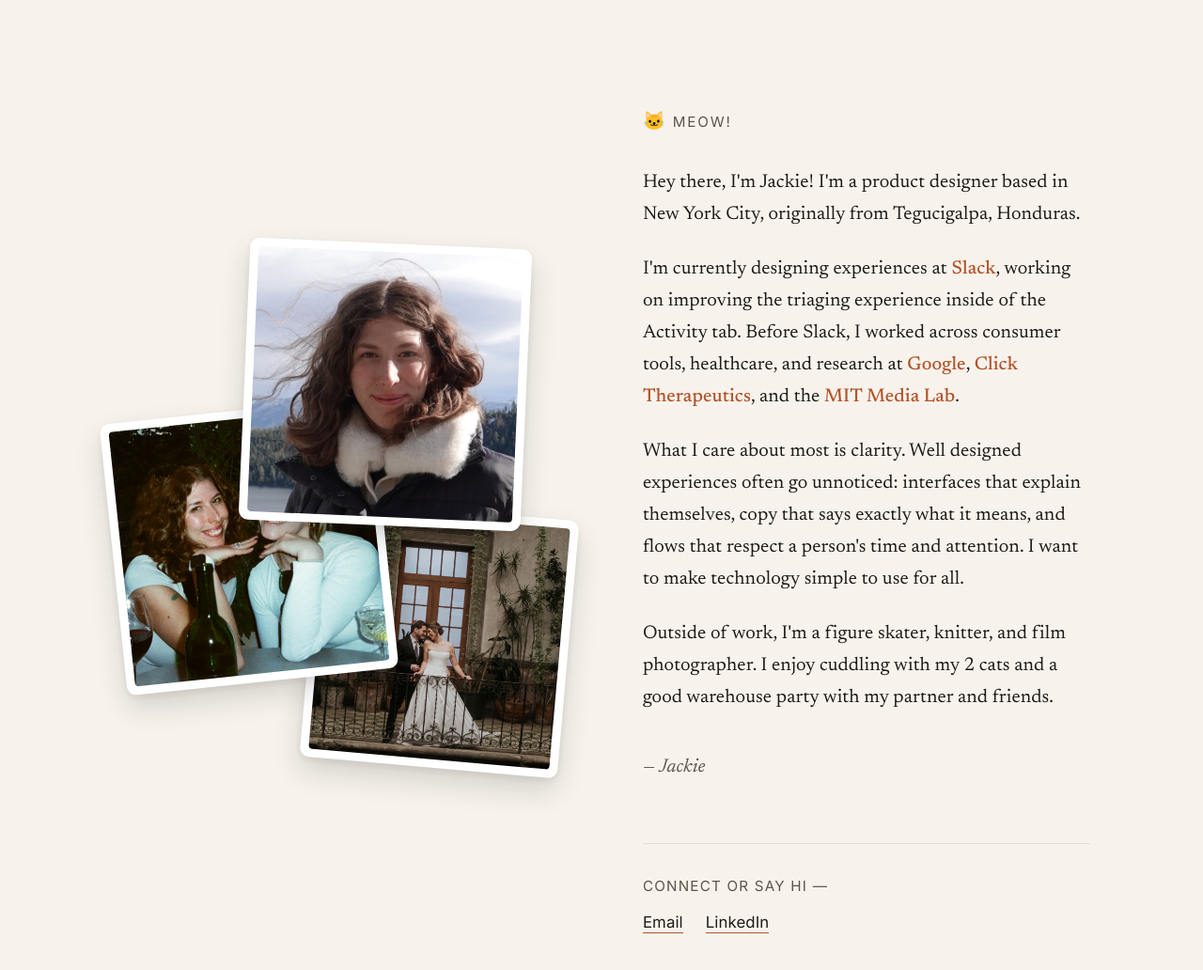
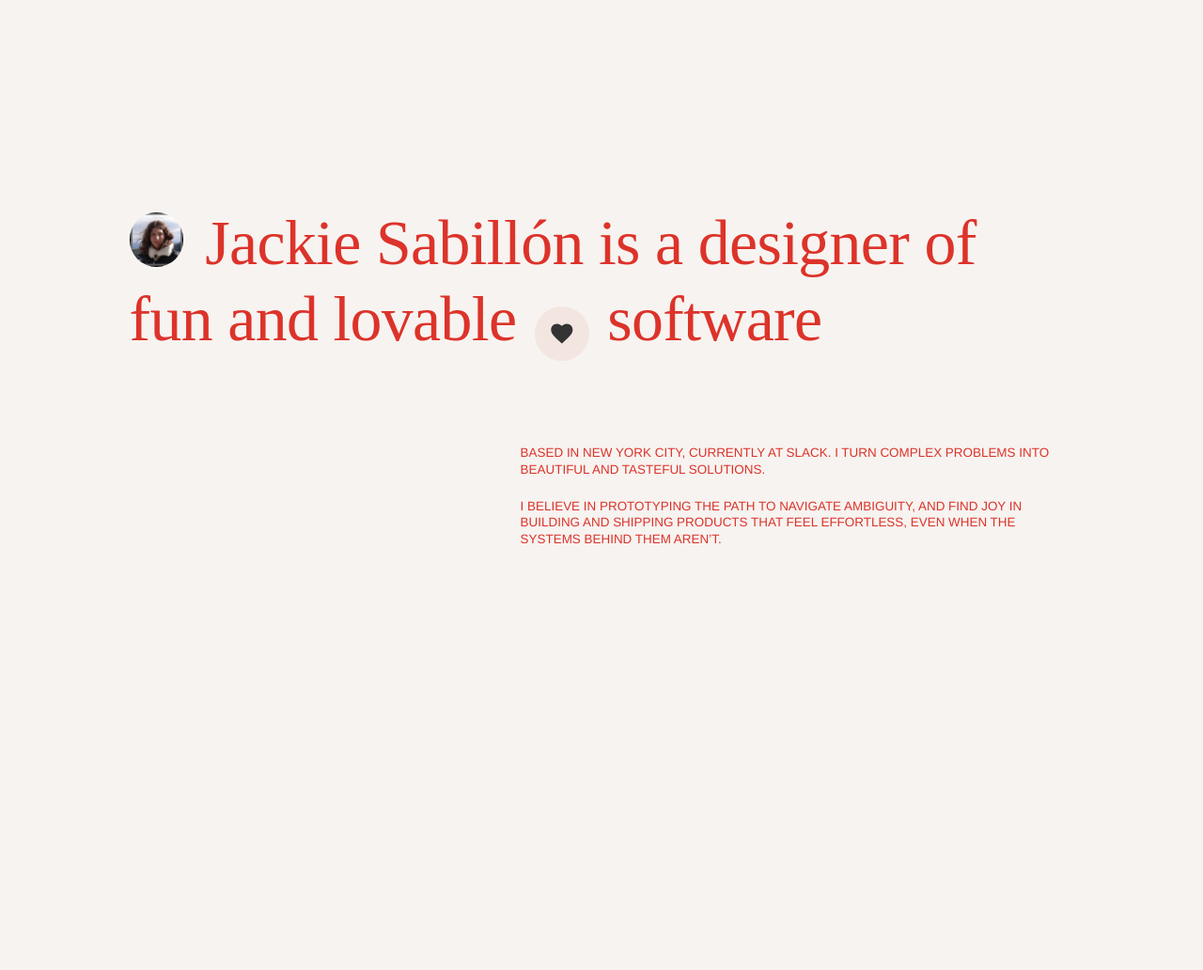
Before and after one commit to jnsabillon/personal-website, a plain HTML site: page index.html in a window 1280 px wide. Shown: the whole page at 94% size. After the commit the page ends 800 px from the top, so only its background shows below. Drawn offline with Linux system fonts and the light colour scheme; a web font is replaced by a local one.

Commit message:
feat: Redesign homepage as single-screen hero
Replace the collage and bio layout with a Gloock headline and an
uppercase Helvetica Neue Light description in #DC332A. Remove the
unused lightbox script.

Co-Authored-By: Claude Sonnet 5.5 <noreply@anthropic.com>
Co-Authored-By: Claude <svc-devxp-claude@slack-corp.com>

```diff
--- a/index.html
+++ b/index.html
@@ -3,119 +3,49 @@
 <head>
   <meta charset="UTF-8" />
   <meta name="viewport" content="width=device-width, initial-scale=1.0" />
-  <title>Jackie Sabillon — Product Designer</title>
+  <title>Jackie Sabillón — Product Designer</title>
   <meta
     name="description"
-    content="Jackie Sabillon — product designer based in New York City, originally from Tegucigalpa, Honduras. Currently designing at Slack."
+    content="Jackie Sabillón is a designer of fun and lovable software. Based in New York City, currently at Slack."
   />
 
-  <!-- Open Graph / social preview -->
-  <meta property="og:title" content="Jackie Sabillon — Product Designer" />
+  <meta property="og:title" content="Jackie Sabillón — Product Designer" />
   <meta
     property="og:description"
-    content="Product designer based in New York City. Currently designing at Slack."
+    content="Designer of fun and lovable software. Based in New York City, currently at Slack."
   />
   <meta property="og:type" content="website" />
 
-  <!-- Fonts -->
   <link rel="preconnect" href="https://fonts.googleapis.com" />
   <link rel="preconnect" href="https://fonts.gstatic.com" crossorigin />
-  <link
-    href="https://fonts.googleapis.com/css2?family=Newsreader:ital,opsz,wght@0,6..72,400;0,6..72,500;1,6..72,400&family=Inter:wght@400;500&display=swap"
-    rel="stylesheet"
-  />
+  <link href="https://fonts.googleapis.com/css2?family=Gloock&display=swap" rel="stylesheet" />
 
   <link rel="stylesheet" href="styles.css" />
 </head>
 <body>
   <main class="page">
-    <div class="layout">
-      <section class="collage reveal" aria-label="A few snapshots of me">
-        <figure class="snap snap--portrait">
-          <span class="snap__frame">
-            <img
-              src="images/portrait.png"
-              alt="Jackie outdoors in a fur-collar puffer, hair blowing in the wind, a lake and snowy mountains behind her"
-              loading="lazy"
-            />
-          </span>
-        </figure>
-        <figure class="snap snap--friends">
-          <span class="snap__frame">
-            <img
-              src="images/friends.png"
-              alt="Jackie and a friend at a golden-hour dinner, captured on film"
-              loading="lazy"
-            />
-          </span>
-        </figure>
-        <figure class="snap snap--wedding">
-          <span class="snap__frame">
-            <img
-              src="images/wedding.png"
-              alt="Jackie and her partner at a wedding in front of an ivy-framed doorway"
-              loading="lazy"
-            />
-          </span>
-        </figure>
-      </section>
+    <h1 class="headline">
+      <img class="headline__avatar" src="images/portrait.png" alt="Jackie" />
+      Jackie Sabillón is a designer of fun and lovable
+      <span class="headline__heart" role="img" aria-label="love">
+        <svg viewBox="0 0 24 24" aria-hidden="true">
+          <path d="M12 21.35l-1.45-1.32C5.4 15.36 2 12.28 2 8.5 2 5.42 4.42 3 7.5 3c1.74 0 3.41.81 4.5 2.09C13.09 3.81 14.76 3 16.5 3 19.58 3 22 5.42 22 8.5c0 3.78-3.4 6.86-8.55 11.54L12 21.35z" />
+        </svg>
+      </span>
+      software
+    </h1>
 
-      <div class="content">
-        <article class="bio reveal">
-          <p class="greeting"><span class="wave" aria-hidden="true">🐱</span> meow!</p>
-
-          <p>
-            Hey there, I'm Jackie! I'm a product designer based in New York City,
-            originally from Tegucigalpa, Honduras.
-          </p>
-
-          <p>
-            I'm currently designing experiences at
-            <span class="highlight">Slack</span>, working on improving the triaging
-            experience inside of the Activity tab. Before Slack, I worked across
-            consumer tools, healthcare, and research at
-            <span class="highlight">Google</span>,
-            <span class="highlight">Click Therapeutics</span>, and the
-            <span class="highlight">MIT Media Lab</span>.
-          </p>
-
-          <p>
-            What I care about most is clarity. Well designed experiences often go
-            unnoticed: interfaces that explain themselves, copy that says exactly
-            what it means, and flows that respect a person's time and attention. I
-            want to make technology simple to use for all.
-          </p>
-
-          <p>
-            Outside of work, I'm a figure skater, knitter, and film photographer. I
-            enjoy cuddling with my 2 cats and a good warehouse party with my partner
-            and friends.
-          </p>
-
-          <p class="signoff">— Jackie</p>
-        </article>
-
-        <footer class="contact reveal">
-          <p class="contact__lead">Connect or say hi —</p>
-          <ul class="contact__links">
-            <li><a href="mailto:jackiensabillon@gmail.com">Email</a></li>
-            <li>
-              <a href="https://www.linkedin.com/in/jnsabillon/" target="_blank" rel="noopener">
-                LinkedIn
-              </a>
-            </li>
-          </ul>
-        </footer>
-      </div>
+    <div class="description">
+      <p>
+        Based in New York City, currently at Slack. I turn complex problems into
+        beautiful and tasteful solutions.
+      </p>
+      <p>
+        I believe in prototyping the path to navigate ambiguity, and find joy in
+        building and shipping products that feel effortless, even when the
+        systems behind them aren’t.
+      </p>
     </div>
   </main>
-
-  <!-- Lightbox overlay -->
-  <div class="lightbox" id="lightbox" role="dialog" aria-modal="true" aria-label="Photo viewer" hidden>
-    <button class="lightbox__close" type="button" aria-label="Close photo viewer">&times;</button>
-    <img class="lightbox__img" id="lightbox-img" src="" alt="" />
-  </div>
-
-  <script src="script.js" defer></script>
 </body>
 </html>
--- a/script.js
+++ /dev/null
@@ -1,69 +0,0 @@
-(function () {
-  "use strict";
-
-  const prefersReducedMotion = window.matchMedia(
-    "(prefers-reduced-motion: reduce)"
-  ).matches;
-
-  /* ---------- Scroll reveal ---------- */
-  const revealEls = document.querySelectorAll(".reveal");
-
-  if (prefersReducedMotion || !("IntersectionObserver" in window)) {
-    revealEls.forEach((el) => el.classList.add("is-visible"));
-  } else {
-    const observer = new IntersectionObserver(
-      (entries, obs) => {
-        entries.forEach((entry) => {
-          if (entry.isIntersecting) {
-            entry.target.classList.add("is-visible");
-            obs.unobserve(entry.target);
-          }
-        });
-      },
-      { threshold: 0.12 }
-    );
-    revealEls.forEach((el) => observer.observe(el));
-  }
-
-  /* ---------- Lightbox ---------- */
-  const lightbox = document.getElementById("lightbox");
-  const lightboxImg = document.getElementById("lightbox-img");
-  const closeBtn = lightbox.querySelector(".lightbox__close");
-  const galleryImgs = document.querySelectorAll(".snap img");
-  let lastFocused = null;
-
-  function openLightbox(img) {
-    lastFocused = document.activeElement;
-    lightboxImg.src = img.currentSrc || img.src;
-    lightboxImg.alt = img.alt;
-    lightbox.hidden = false;
-    document.body.style.overflow = "hidden";
-    closeBtn.focus();
-  }
-
-  function closeLightbox() {
-    lightbox.hidden = true;
-    lightboxImg.src = "";
-    document.body.style.overflow = "";
-    if (lastFocused) lastFocused.focus();
-  }
-
-  galleryImgs.forEach((img) => {
-    img.setAttribute("tabindex", "0");
-    img.addEventListener("click", () => openLightbox(img));
-    img.addEventListener("keydown", (e) => {
-      if (e.key === "Enter" || e.key === " ") {
-        e.preventDefault();
-        openLightbox(img);
-      }
-    });
-  });
-
-  closeBtn.addEventListener("click", closeLightbox);
-  lightbox.addEventListener("click", (e) => {
-    if (e.target === lightbox) closeLightbox();
-  });
-  document.addEventListener("keydown", (e) => {
-    if (e.key === "Escape" && !lightbox.hidden) closeLightbox();
-  });
-})();
--- a/styles.css
+++ b/styles.css
@@ -1,17 +1,13 @@
 :root {
-  --bg: #f7f3ec;
-  --bg-elev: #fffdf9;
-  --ink: #1f1b16;
-  --ink-soft: #5c554a;
-  --accent: #b5532a;
-  --line: #e6dccd;
-  --max-width: 68rem;
-  --radius: 14px;
-  --serif: "Newsreader", Georgia, "Times New Roman", serif;
-  --sans: "Inter", -apple-system, BlinkMacSystemFont, "Segoe UI", sans-serif;
+  --bg: #f7f3f0;
+  --red: #dc332a;
+  --heart-bg: #f3e6e1;
+  --heart: #333;
 }
 
-* {
+*,
+*::before,
+*::after {
   box-sizing: border-box;
 }
 
@@ -22,265 +18,83 @@ html {
 body {
   margin: 0;
   background: var(--bg);
-  color: var(--ink);
-  font-family: var(--serif);
-  font-size: 1.25rem;
-  line-height: 1.7;
-  letter-spacing: 0.1px;
+  color: var(--red);
   -webkit-font-smoothing: antialiased;
-  text-rendering: optimizeLegibility;
 }
 
 .page {
-  max-width: var(--max-width);
-  margin: 0 auto;
-  padding: clamp(3rem, 9vw, 7rem) 1.5rem 4rem;
+  min-height: 100vh;
+  padding: 0 10.75vw;
+  display: flex;
+  flex-direction: column;
+  justify-content: center;
+  gap: clamp(2rem, 7vw, 6.5rem);
 }
 
-/* ---------- Two-column layout ---------- */
-.layout {
-  display: grid;
-  grid-template-columns: 1.05fr 1fr;
-  gap: clamp(2rem, 5vw, 4.5rem);
-  align-items: center;
+.headline {
+  margin: 0;
+  max-width: 17em;
+  font-family: "Gloock", serif;
+  font-weight: 400;
+  font-size: clamp(2.25rem, 5.3vw, 5.5rem);
+  line-height: 1.2;
+  letter-spacing: -0.01em;
 }
 
-.content {
-  max-width: 34rem;
+.headline__avatar {
+  display: inline-block;
+  width: 0.85em;
+  height: 0.85em;
+  margin-right: 0.1em;
+  border-radius: 50%;
+  object-fit: cover;
+  vertical-align: -0.05em;
 }
 
-/* ---------- Bio ---------- */
-.bio p {
-  margin: 0 0 1.5rem;
+.headline__heart {
+  display: inline-flex;
+  align-items: center;
+  justify-content: center;
+  width: 0.85em;
+  height: 0.85em;
+  margin: 0 0.05em;
+  border-radius: 50%;
+  background: var(--heart-bg);
+  vertical-align: -0.1em;
 }
 
-.greeting {
-  font-family: var(--sans);
-  font-size: 0.95rem;
-  letter-spacing: 0.12em;
-  text-transform: uppercase;
-  color: var(--ink-soft);
-  margin-bottom: 2rem !important;
+.headline__heart svg {
+  width: 48%;
+  height: 48%;
+  fill: var(--heart);
 }
 
-.wave {
-  display: inline-block;
-  font-size: 1.2rem;
-  transform-origin: 70% 70%;
-  animation: wiggle 2.8s ease-in-out infinite;
+.description {
+  margin-left: 32.5vw;
+  max-width: 46vw;
+  font-family: "Helvetica Neue", Helvetica, Arial, sans-serif;
+  font-weight: 300;
+  font-size: clamp(0.8rem, 1.05vw, 1.1rem);
+  line-height: 1.3;
+  text-transform: uppercase;
 }
 
-@keyframes wiggle {
-  0%, 92%, 100% { transform: rotate(0deg); }
-  94% { transform: rotate(-12deg); }
-  96% { transform: rotate(12deg); }
-  98% { transform: rotate(-8deg); }
+.description p {
+  margin: 0 0 1.6em;
 }
 
-.highlight {
-  color: var(--accent);
-  font-weight: 500;
+.description p:last-child {
+  margin-bottom: 0;
 }
 
-.signoff {
-  font-style: italic;
-  color: var(--ink-soft);
-  margin-top: 2.5rem !important;
-}
+@media (max-width: 720px) {
+  .page {
+    padding: 0 1.5rem;
+    justify-content: center;
+  }
 
-/* ---------- Snapshot collage ---------- */
-.collage {
-  position: relative;
-  width: 100%;
-  aspect-ratio: 1 / 1.18;
-}
-
-.snap {
-  position: absolute;
-  margin: 0;
-  background: #fff;
-  padding: 9px;
-  border-radius: 10px;
-  box-shadow: 0 14px 30px rgba(31, 27, 22, 0.16),
-    0 3px 8px rgba(31, 27, 22, 0.08);
-  transform: rotate(var(--rot, 0deg));
-  transition: transform 0.45s ease, box-shadow 0.45s ease;
-  cursor: zoom-in;
-}
-
-.snap__frame {
-  display: block;
-  overflow: hidden;
-  border-radius: 4px;
-  aspect-ratio: 1 / 1;
-}
-
-.snap__frame img {
-  display: block;
-  width: 100%;
-  height: 100%;
-  object-fit: cover;
-  /* The source photos ship with a baked-in gray frame; scale slightly to crop it out. */
-  transform: scale(1.14);
-}
-
-.snap:hover,
-.snap:focus-within {
-  transform: rotate(var(--rot, 0deg)) translateY(-6px) scale(1.02);
-  box-shadow: 0 24px 46px rgba(31, 27, 22, 0.22),
-    0 5px 12px rgba(31, 27, 22, 0.1);
-  z-index: 5;
-}
-
-.snap--portrait {
-  --rot: 2.5deg;
-  width: 60%;
-  top: 0;
-  left: 28%;
-  z-index: 3;
-}
-
-.snap--friends {
-  --rot: -6deg;
-  width: 58%;
-  top: 30%;
-  left: 0;
-  z-index: 2;
-}
-
-.snap--wedding {
-  --rot: 5deg;
-  width: 55%;
-  top: 48%;
-  left: 42%;
-  z-index: 1;
-}
-
-/* ---------- Contact ---------- */
-.contact {
-  margin-top: 4rem;
-  padding-top: 2rem;
-  border-top: 1px solid var(--line);
-}
-
-.contact__lead {
-  font-family: var(--sans);
-  font-size: 0.95rem;
-  letter-spacing: 0.08em;
-  text-transform: uppercase;
-  color: var(--ink-soft);
-  margin: 0 0 0.75rem;
-}
-
-.contact__links {
-  list-style: none;
-  display: flex;
-  flex-wrap: wrap;
-  gap: 1.5rem;
-  margin: 0;
-  padding: 0;
-  font-family: var(--sans);
-  font-size: 1.05rem;
-}
-
-a {
-  color: var(--ink);
-  text-decoration: none;
-  border-bottom: 1px solid var(--accent);
-  padding-bottom: 1px;
-  transition: color 0.2s ease, border-color 0.2s ease;
-}
-
-a:hover,
-a:focus-visible {
-  color: var(--accent);
-}
-
-:focus-visible {
-  outline: 2px solid var(--accent);
-  outline-offset: 3px;
-  border-radius: 3px;
-}
-
-/* ---------- Reveal animation ---------- */
-.reveal {
-  opacity: 0;
-  transform: translateY(16px);
-  transition: opacity 0.7s ease, transform 0.7s ease;
-}
-
-.reveal.is-visible {
-  opacity: 1;
-  transform: none;
-}
-
-/* ---------- Lightbox ---------- */
-.lightbox {
-  position: fixed;
-  inset: 0;
-  background: rgba(20, 16, 12, 0.86);
-  display: flex;
-  align-items: center;
-  justify-content: center;
-  padding: 1.5rem;
-  z-index: 50;
-}
-
-.lightbox[hidden] {
-  display: none;
-}
-
-.lightbox__img {
-  max-width: min(90vw, 900px);
-  max-height: 86vh;
-  border-radius: var(--radius);
-  box-shadow: 0 24px 60px rgba(0, 0, 0, 0.45);
-}
-
-.lightbox__close {
-  position: absolute;
-  top: 1.25rem;
-  right: 1.5rem;
-  background: none;
-  border: none;
-  color: #fff;
-  font-size: 2.5rem;
-  line-height: 1;
-  cursor: pointer;
-  padding: 0.25rem 0.5rem;
-}
-
-/* ---------- Responsive ---------- */
-@media (max-width: 820px) {
-  .layout {
-    grid-template-columns: 1fr;
-    gap: clamp(2rem, 7vw, 3.5rem);
-  }
-  .collage {
-    max-width: 30rem;
-    margin: 0 auto;
-  }
-  .content {
+  .description {
+    margin-left: 0;
     max-width: none;
   }
 }
-
-@media (max-width: 600px) {
-  body {
-    font-size: 1.15rem;
-  }
-}
-
-@media (prefers-reduced-motion: reduce) {
-  .reveal {
-    opacity: 1;
-    transform: none;
-    transition: none;
-  }
-  .wave {
-    animation: none;
-  }
-  .snap {
-    transition: none;
-  }
-}
```
